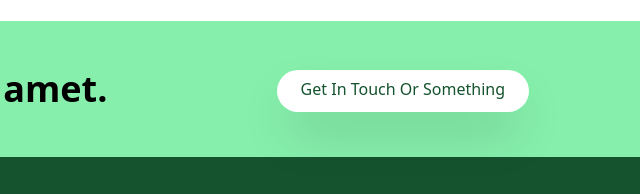
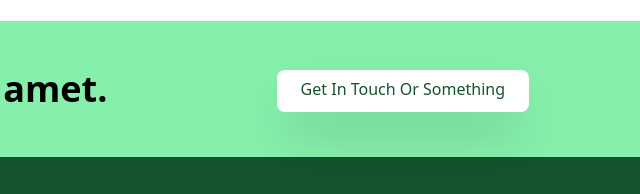
Before and after one commit to insidemordecai/drew-project, a website: page index.html in a window 1280 px wide. Shown: the part 759-953 px from the top of the page, 575-1215 px from the left. Drawn offline with Linux system fonts and the light colour scheme.

Commit message:
update cta button

```diff
--- a/index.html
+++ b/index.html
@@ -103,7 +103,7 @@
       <!-- Button -->
       <div>
         <a href="#"
-          class="p-3 px-6 pt-2 text-green-900 bg-white rounded-full shadow-2xl baseline hover:bg-gray-700 hover:text-white">Get
+          class="p-3 px-6 pt-2 text-green-900 bg-white rounded-lg shadow-2xl baseline hover:bg-gray-700 hover:text-white">Get
           In Touch Or Something
         </a>
       </div>
```
Also changed, not shown: css/main.css.
